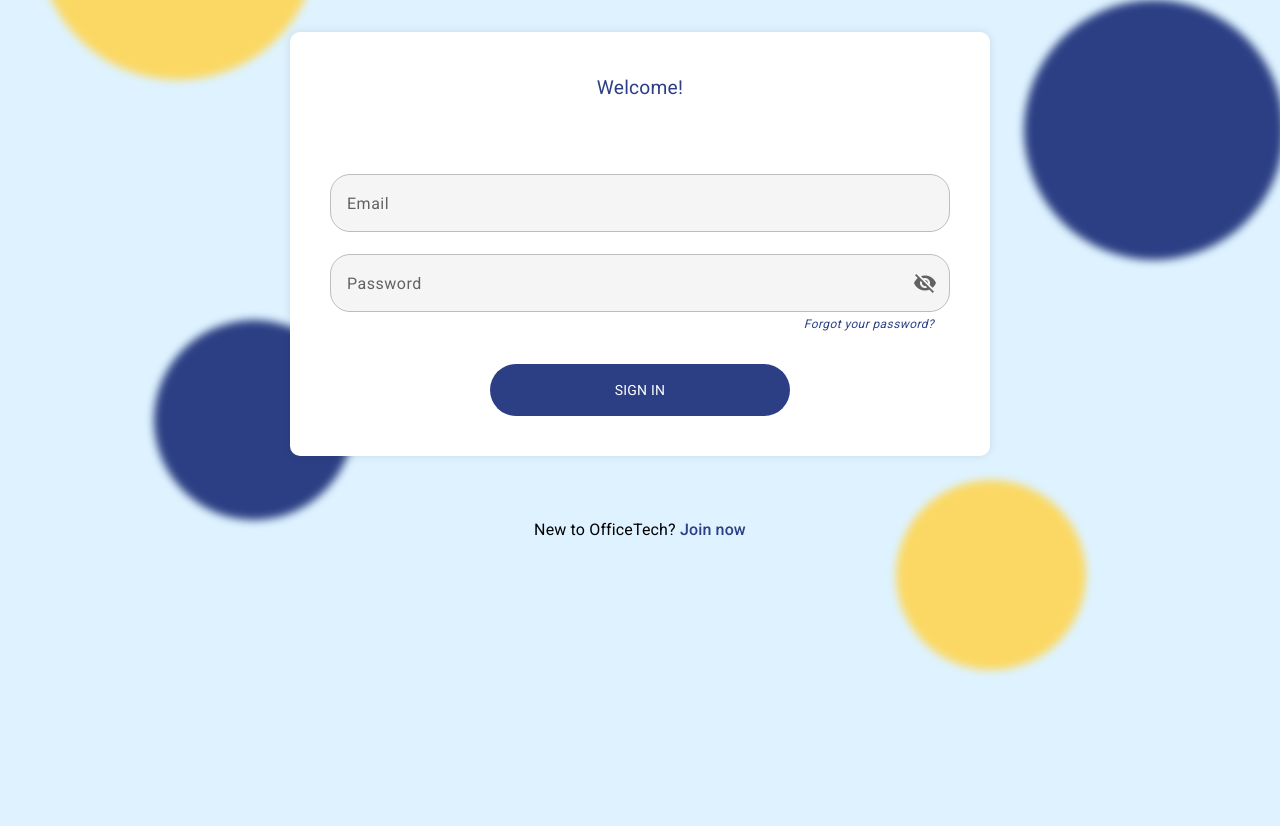
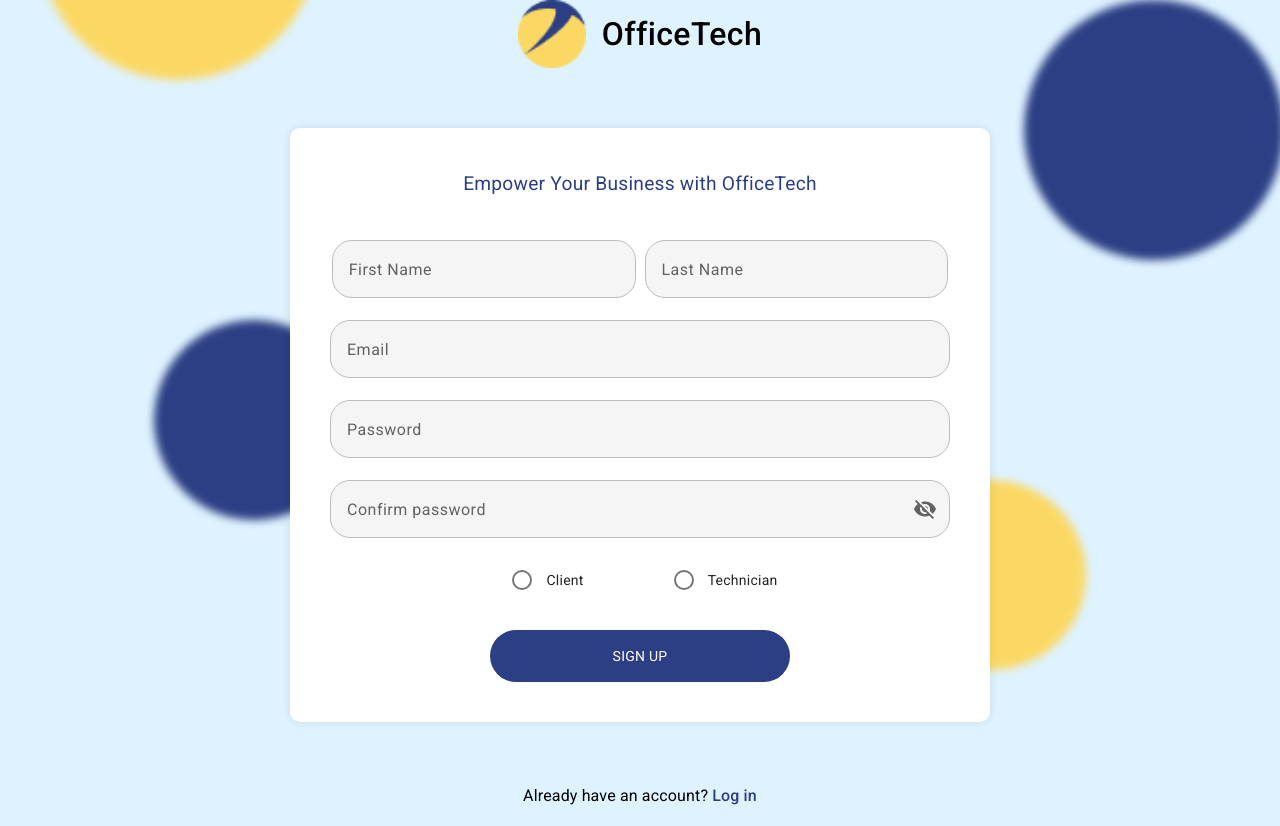
Before and after one commit to OpenSourceSW53/officetech-frontend, an Angular app: page /sign-up in a window 1280 px wide. Before the commit this address led to /. Shown: the part 160-986 px from the top of the page. Before the commit the page ends 800 px from the top, so only its background shows below. Built offline with nearby package versions, Linux system fonts and the light colour scheme.

Commit message:
add: views login

```diff
--- a/src/app/app.component.html
+++ b/src/app/app.component.html
@@ -1,4 +1,2 @@
-<!--<app-header></app-header>
-<router-outlet></router-outlet>-->
-
-<app-sign-in></app-sign-in>
+<app-header></app-header>
+<router-outlet></router-outlet>
--- a/src/app/officetech/components/sign-in/sign-in.component.html
+++ b/src/app/officetech/components/sign-in/sign-in.component.html
@@ -26,7 +26,7 @@
     <a href="#" target="_self" class="button">SIGN IN</a>
 
   </mat-card>
-  <h3 class="card-footer">New to OfficeTech? <a href="" class="join-link">Join now</a></h3>
+  <h3 class="card-footer">New to OfficeTech? <a class="join-link" (click)="goToSignUp()">Join now</a></h3>
 
 </div>
 
--- a/src/app/officetech/components/sign-in/sign-in.component.ts
+++ b/src/app/officetech/components/sign-in/sign-in.component.ts
@@ -5,6 +5,7 @@ import {MatInput} from "@angular/material/input";
 import {MatLabel} from "@angular/material/form-field";
 import {MatIconButton} from "@angular/material/button";
 import {MatIcon} from "@angular/material/icon";
+import {Router} from "@angular/router";
 
 @Component({
   selector: 'app-sign-in',
@@ -26,8 +27,11 @@ import {MatIcon} from "@angular/material/icon";
 })
 export class SignInComponent {
   hide = true;
-  constructor() {
+  constructor(private router: Router) {
     this.hide=true;
   }
 
+  goToSignUp() {
+    this.router.navigate(["sign-up"]);
+  }
 }
--- a/src/app/officetech/components/sign-up/sign-up.component.html
+++ b/src/app/officetech/components/sign-up/sign-up.component.html
@@ -46,10 +46,10 @@
       <mat-radio-button value="2">Technician</mat-radio-button> <!-- colocar para que sean obligatorios-->
     </mat-radio-group>
 
-    <a href="#" target="_self" class="button">SIGN UP</a>
+    <a class="button" (click)="goToSubscription()" routerLink="sign-up/subscription">SIGN UP</a>
 
   </mat-card>
-  <h3 class="card-footer">Already have an account? <a href="" class="login-link">Log in</a></h3>
+  <h3 class="card-footer">Already have an account? <a class="login-link" (click)="goToSignIn()">Log in</a></h3>
 
 </div>
 
--- a/src/app/officetech/components/sign-up/sign-up.component.ts
+++ b/src/app/officetech/components/sign-up/sign-up.component.ts
@@ -6,6 +6,7 @@ import {MatAnchor, MatIconButton} from "@angular/material/button";
 import {MatInput} from "@angular/material/input";
 import {MatRadioButton, MatRadioGroup} from "@angular/material/radio";
 import {MatButtonModule} from '@angular/material/button';
+import {Router, RouterLink} from "@angular/router";
 
 
 @Component({
@@ -24,14 +25,23 @@ import {MatButtonModule} from '@angular/material/button';
     MatRadioGroup,
     MatRadioButton,
     MatAnchor,
-    MatButtonModule
+    MatButtonModule,
+    RouterLink
   ],
   templateUrl: './sign-up.component.html',
   styleUrl: './sign-up.component.css'
 })
 export class SignUpComponent {
   hide = true;
-  constructor() {
+  constructor(private router: Router) {
     this.hide=true;
   }
+
+  goToSubscription() {
+    this.router.navigate(["sign-up", "subscription"]);
+  }
+
+  goToSignIn() {
+    this.router.navigate(["sign-in"]);
+  }
 }
```
Also changed, not shown: src/app/app.routes.ts (+15 -0 lines).
